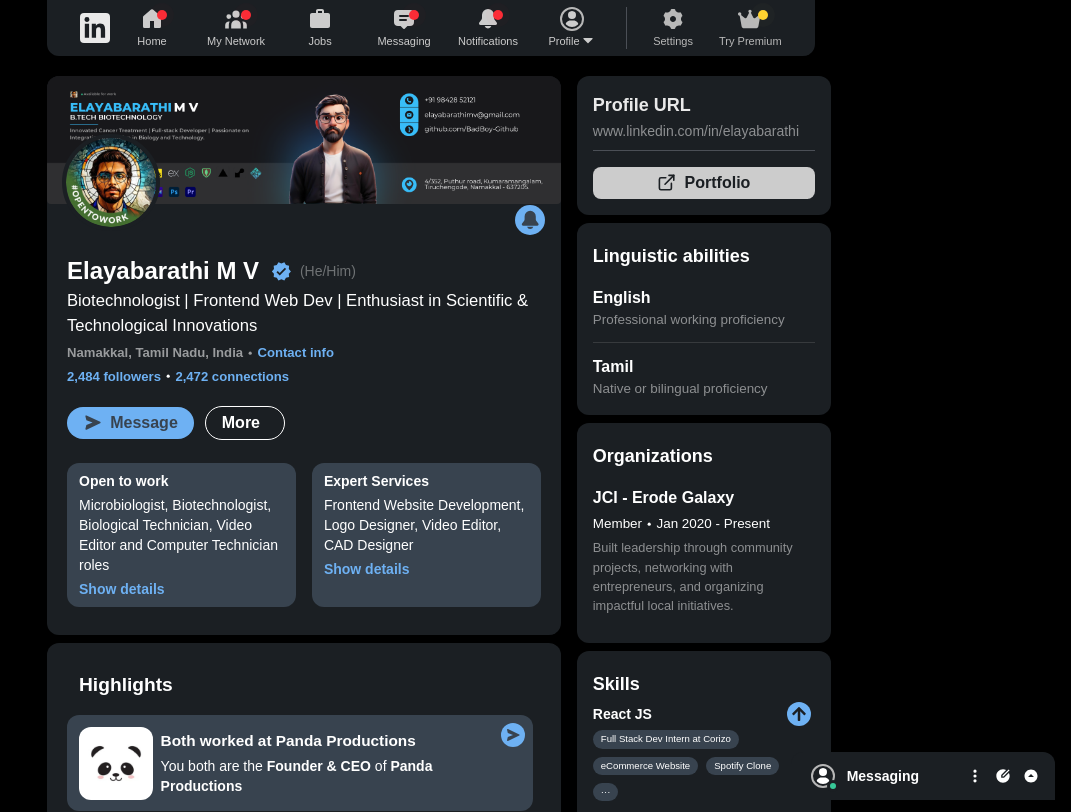
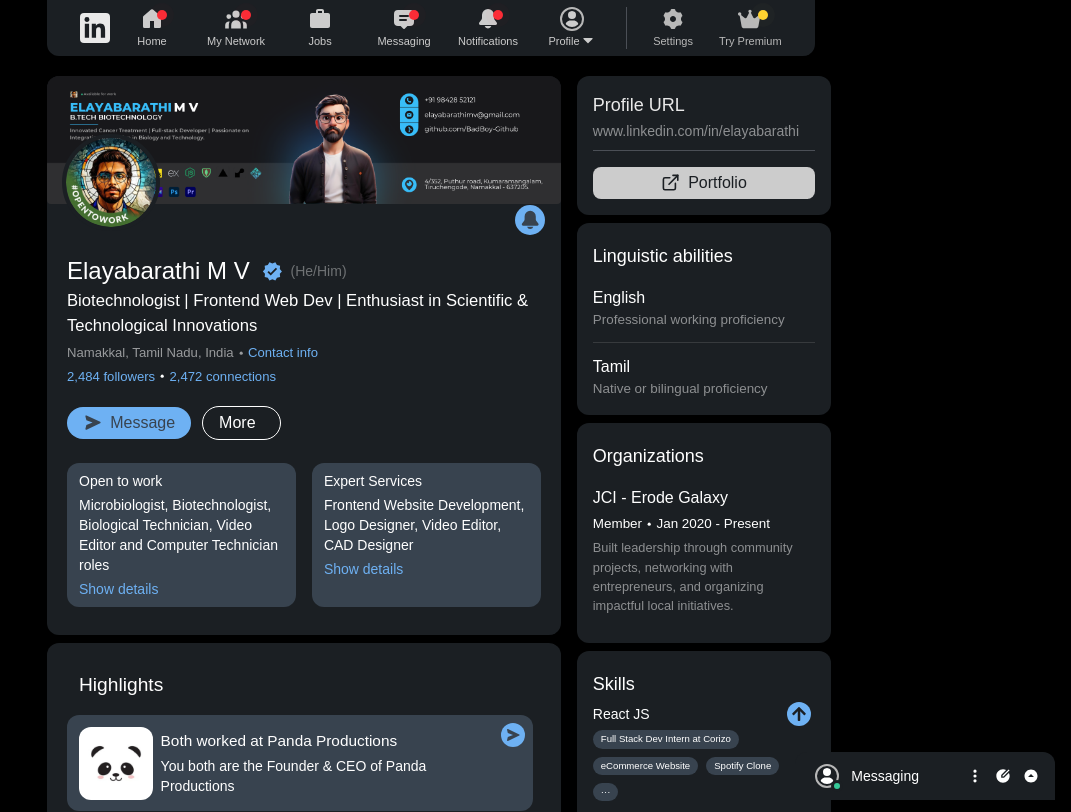
Before and after one commit to BadBoy-Github/Linkedin-Profile-Clone, a React (Vite) app: page / in a window 1280 px wide. Shown: the top 812 px of the page, without its empty margins (209-1280 px from the left). Built offline with nearby package versions, Linux system fonts and the light colour scheme.

Commit message:
font change

```diff
--- a/src/index.css
+++ b/src/index.css
@@ -1,14 +1,13 @@
 @import "tailwindcss";
 
 * {
-    font-family: "Poppins", sans-serif;
+    font-family: "Source Sans 3", sans-serif;
+        font-weight: 500;
 }
 
 @layer base {
     body {
         @apply bg-black text-white;
-        /* Set default background to black and text to white */
-        /* Add other base styles if needed */
     }
 }
 
```
